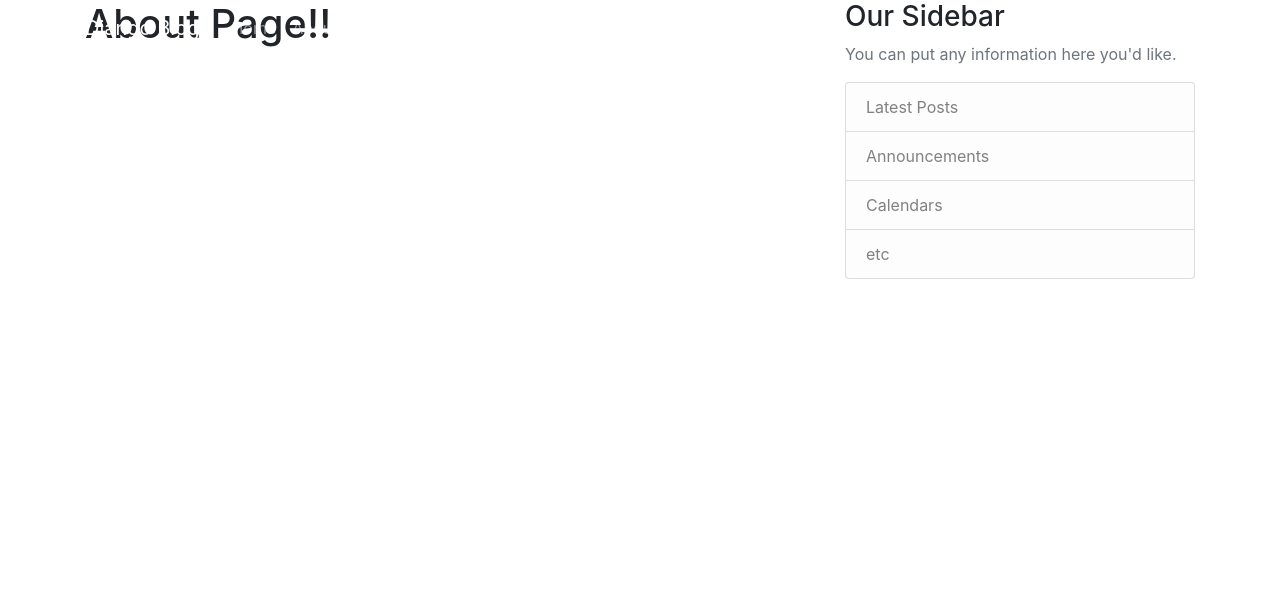
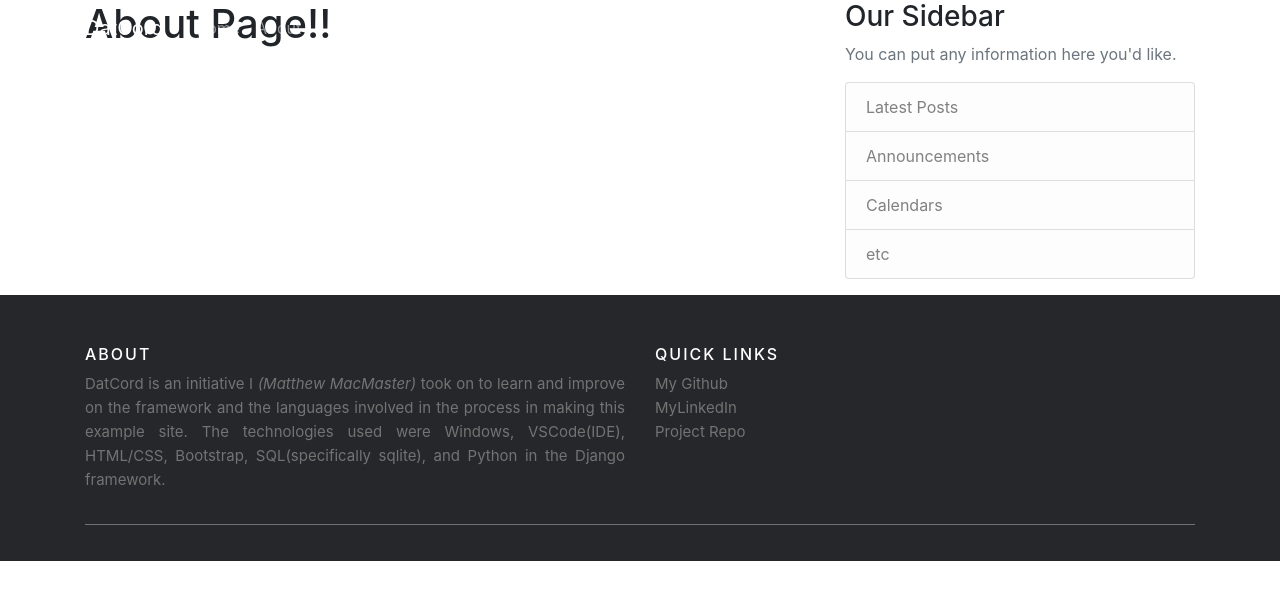
Before and after one commit to MattMacMaster/DjangoBlogSite, a Django app: template blog/templates/blog/about.html in a window 1280 px wide. Shown: the top 600 px of the page. Run offline with Django 3.2, Linux system fonts and the light colour scheme; the template is opened without the code that fills it, so the values that code supplies are empty; some libraries are stand-ins or nearby versions.

Commit message:
Footer Completed, next Step - Unique email

```diff
--- /dev/null
+++ b/blog/static/blog/footer.css
@@ -0,0 +1,163 @@
+.site-footer
+{
+  background-color:#26272b;
+  padding:45px 0 20px;
+  font-size:15px;
+  line-height:24px;
+  color:#737373;
+}
+.site-footer hr
+{
+  border-top-color:#bbb;
+  opacity:0.5
+}
+.site-footer hr.small
+{
+  margin:20px 0
+}
+.site-footer h6
+{
+  color:#fff;
+  font-size:16px;
+  text-transform:uppercase;
+  margin-top:5px;
+  letter-spacing:2px
+}
+.site-footer a
+{
+  color:#737373;
+}
+.site-footer a:hover
+{
+  color:#3366cc;
+  text-decoration:none;
+}
+.footer-links
+{
+  padding-left:0;
+  list-style:none
+}
+.footer-links li
+{
+  display:block
+}
+.footer-links a
+{
+  color:#737373
+}
+.footer-links a:active,.footer-links a:focus,.footer-links a:hover
+{
+  color:#3366cc;
+  text-decoration:none;
+}
+.footer-links.inline li
+{
+  display:inline-block
+}
+.site-footer .social-icons
+{
+  text-align:right
+}
+.site-footer .social-icons a
+{
+  width:40px;
+  height:40px;
+  line-height:40px;
+  margin-left:6px;
+  margin-right:0;
+  border-radius:100%;
+  background-color:#33353d
+}
+.copyright-text
+{
+  margin:0
+}
+@media (max-width:991px)
+{
+  .site-footer [class^=col-]
+  {
+    margin-bottom:30px
+  }
+}
+@media (max-width:767px)
+{
+  .site-footer
+  {
+    padding-bottom:0
+  }
+  .site-footer .copyright-text,.site-footer .social-icons
+  {
+    text-align:center
+  }
+}
+.social-icons
+{
+  padding-left:0;
+  margin-bottom:0;
+  list-style:none
+}
+.social-icons li
+{
+  display:inline-block;
+  margin-bottom:4px
+}
+.social-icons li.title
+{
+  margin-right:15px;
+  text-transform:uppercase;
+  color:#96a2b2;
+  font-weight:700;
+  font-size:13px
+}
+.social-icons a{
+  background-color:#eceeef;
+  color:#818a91;
+  font-size:16px;
+  display:inline-block;
+  line-height:44px;
+  width:44px;
+  height:44px;
+  text-align:center;
+  margin-right:8px;
+  border-radius:100%;
+  -webkit-transition:all .2s linear;
+  -o-transition:all .2s linear;
+  transition:all .2s linear
+}
+.social-icons a:active,.social-icons a:focus,.social-icons a:hover
+{
+  color:#fff;
+  background-color:#29aafe
+}
+.social-icons.size-sm a
+{
+  line-height:34px;
+  height:34px;
+  width:34px;
+  font-size:14px
+}
+.social-icons a.facebook:hover
+{
+  background-color:#3b5998
+}
+.social-icons a.twitter:hover
+{
+  background-color:#00aced
+}
+.social-icons a.linkedin:hover
+{
+  background-color:#007bb6
+}
+.social-icons a.dribbble:hover
+{
+  background-color:#ea4c89
+}
+@media (max-width:767px)
+{
+  .social-icons li.title
+  {
+    display:block;
+    margin-right:0;
+    font-weight:600
+  }
+}
--- a/blog/templates/blog/base.html
+++ b/blog/templates/blog/base.html
@@ -10,19 +10,21 @@
     <!-- Bootstrap CSS -->
     <link rel="stylesheet" href="https://maxcdn.bootstrapcdn.com/bootstrap/4.0.0/css/bootstrap.min.css" integrity="sha384-Gn5384xqQ1aoWXA+058RXPxPg6fy4IWvTNh0E263XmFcJlSAwiGgFAW/dAiS6JXm" crossorigin="anonymous">
 
+    <link rel="stylesheet" href="{% static 'blog/footer.css'%}"/>
+
     <link rel="stylesheet" type="text/css" href="{% static 'blog/main.css' %}">
 
     {% if title %}
-        <title>Django Blog - {{ title }}</title>
+        <title>DatCord - {{ title }}</title>
     {% else %}
-        <title>Django Blog</title>
+        <title>DatCord</title>
     {% endif %}
 </head>
 <body>
     <header class="site-header">
       <nav class="navbar navbar-expand-md navbar-dark bg-steel fixed-top">
         <div class="container">
-          <a class="navbar-brand mr-4" href="{% url 'blog-home' %}">Django Blog</a>
+          <a class="navbar-brand mr-4" href="{% url 'blog-home' %}">DatCord</a>
           <button class="navbar-toggler" type="button" data-toggle="collapse" data-target="#navbarToggle" aria-controls="navbarToggle" aria-expanded="false" aria-label="Toggle navigation">
           <span class="navbar-toggler-icon"></span>
           </button>
@@ -86,4 +88,27 @@
     <script src="https://cdnjs.cloudflare.com/ajax/libs/popper.js/1.12.9/umd/popper.min.js" integrity="sha384-ApNbgh9B+Y1QKtv3Rn7W3mgPxhU9K/ScQsAP7hUibX39j7fakFPskvXusvfa0b4Q" crossorigin="anonymous"></script>
     <script src="https://maxcdn.bootstrapcdn.com/bootstrap/4.0.0/js/bootstrap.min.js" integrity="sha384-JZR6Spejh4U02d8jOt6vLEHfe/JQGiRRSQQxSfFWpi1MquVdAyjUar5+76PVCmYl" crossorigin="anonymous"></script>
 </body>
+<!-- Site footer -->
+    <footer class="site-footer">
+      <div class="container">
+        <div class="row">
+          <div class="col-sm-12 col-md-6">
+            <h6>About</h6>
+            <p class="text-justify">
+              DatCord is an initiative I <i>(Matthew MacMaster)</i> took on to learn and improve on the framework and the languages involved in the process in making this example site. The technologies used were Windows, VSCode(IDE), HTML/CSS, Bootstrap, SQL(specifically sqlite), and Python in the Django framework.
+          </div>
+
+          <div class="col-xs-6 col-md-3">
+            <h6>Quick Links</h6>
+            <ul class="footer-links">
+              <li><a href="https://github.com/Mort09" target="_blank">My Github</a></li>
+              <li><a href="https://ca.linkedin.com/in/matthew-macmaster-78444216a" target="_blank">MyLinkedIn</a></li>
+              <li><a href="https://github.com/Mort09/DjangoBlogSite" target="_blank">Project Repo</a></li>
+
+            </ul>
+          </div>
+        </div>
+        <hr>
+      </div>
+</footer>
 </html>
--- a/blog/views.py
+++ b/blog/views.py
@@ -20,14 +20,14 @@ class PostListView(ListView):
     template_name = 'blog/home.html'  # <app>/<model>_<viewtype>.html
     context_object_name = 'posts'
     ordering = ['-date_posted']
-    paginate_by = 2
+    paginate_by = 6
 
 
 class UserPostListView(ListView):
     model = Post
     template_name = 'blog/user_posts.html'  # <app>/<model>_<viewtype>.html
     context_object_name = 'posts'
-    paginate_by = 2
+    paginate_by = 6
 
     def get_queryset(self):
         user = get_object_or_404(User, username=self.kwargs.get('username'))
```
